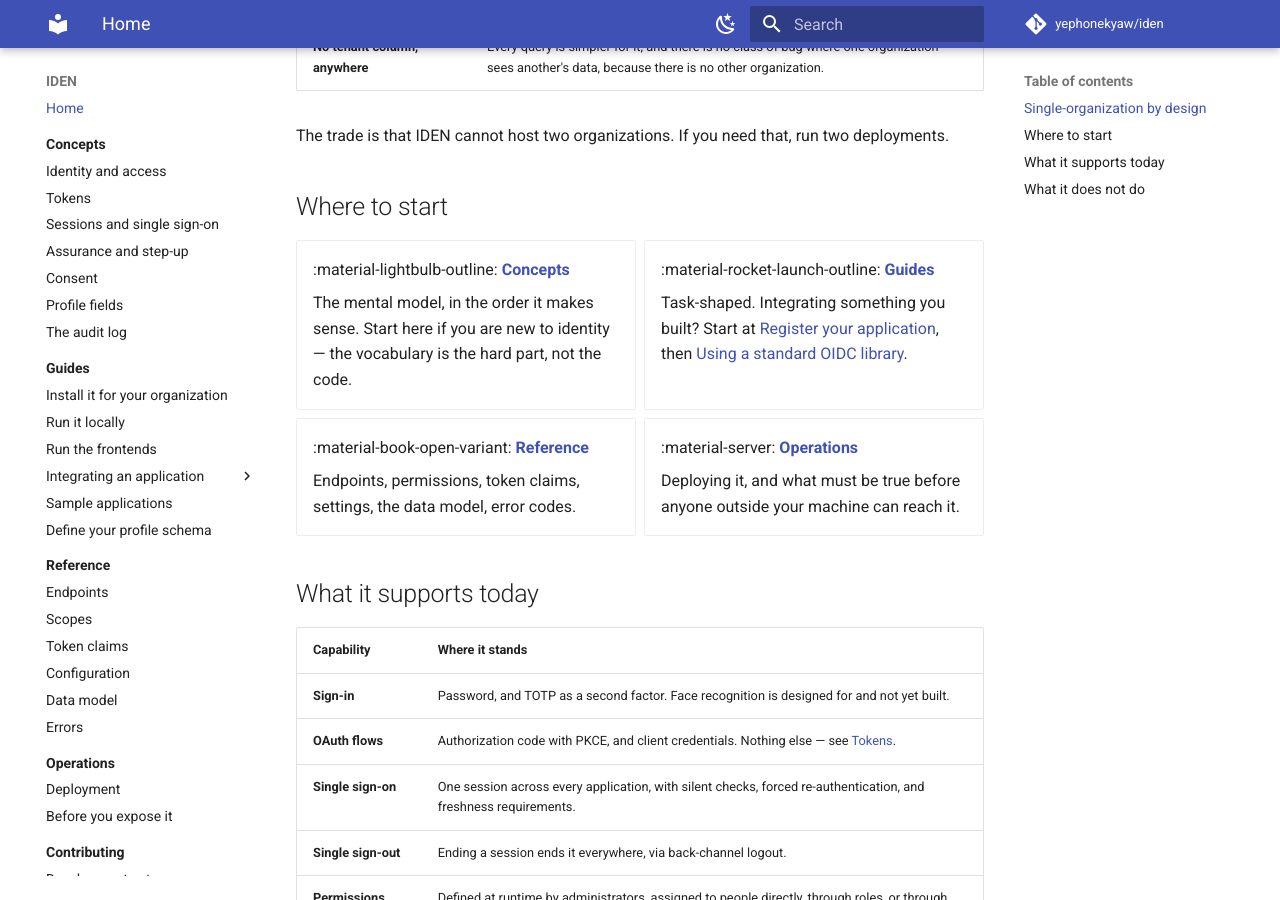
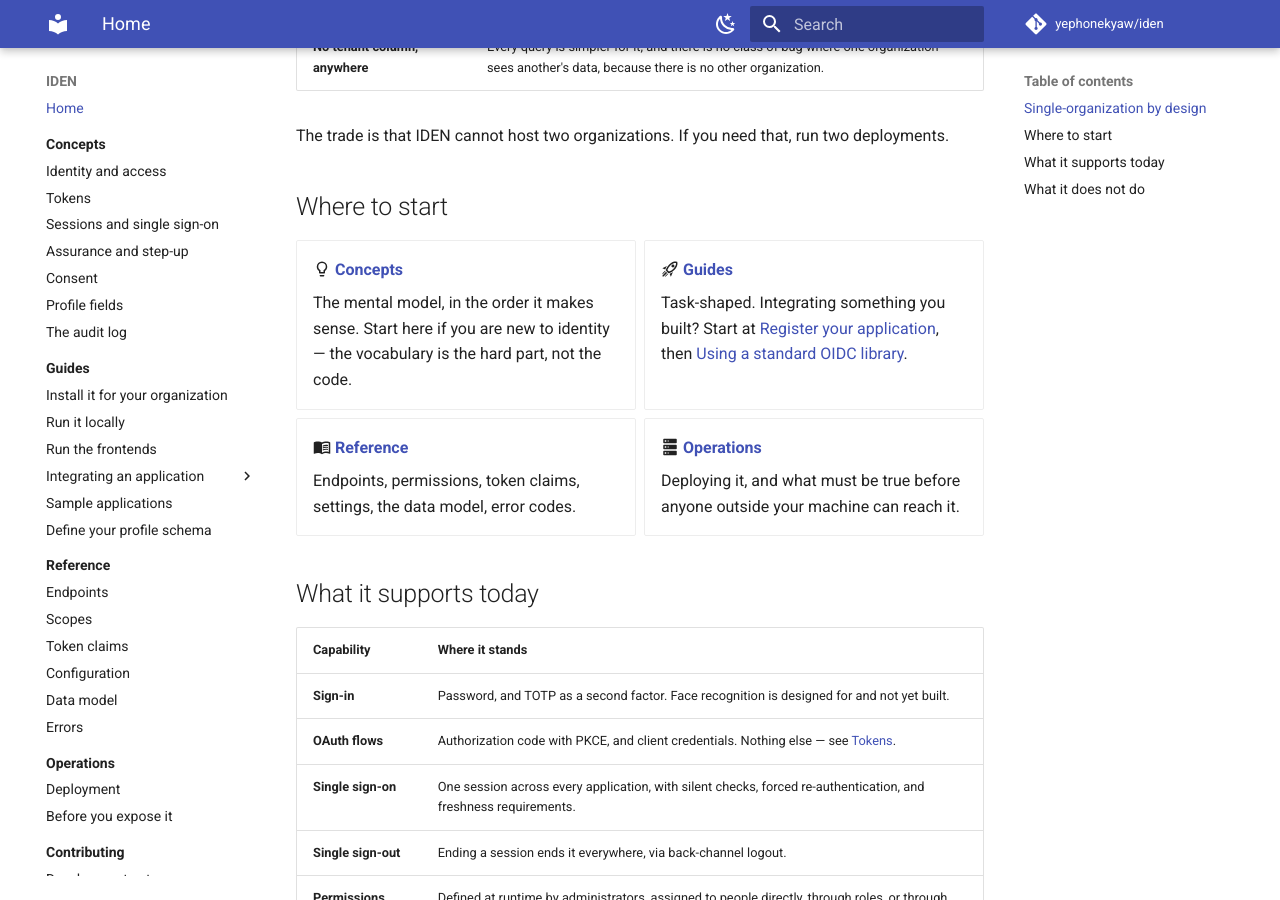
Before and after one commit to yephonekyaw/iden, an MkDocs documentation site: the page built from doc/index.md, in a window 1280 px wide and 900 px high, scrolled down 715 px. Built offline with MkDocs 1.6.1 and Material for MkDocs 9.7.7, drawn with Linux system fonts in a browser that asks for light colours; comment, search, counter and statistics services are not loaded.

Commit message:
docs: enable pymdownx.emoji so the icon shortcodes render
The four cards on the home page were shipping `:material-server:` and friends
to the browser as literal text. Material ships its icon sets as an emoji index,
which needs the extension configured to reach them.

.vscode/settings.json already lists both python tags — only the extension was
missing.

```diff
--- a/mkdocs.yml
+++ b/mkdocs.yml
@@ -1,7 +1,7 @@
 # yaml-language-server: $schema=https://squidfunk.github.io/mkdocs-material/schema.json
 #
-# The `!!python/name:` tag below is resolved by MkDocs' own YAML loader, not by a
-# plain parser. An editor will report it as an unresolved tag unless it is told
+# The `!!python/name:` tags below are resolved by MkDocs' own YAML loader, not by
+# a plain parser. An editor will report them as unresolved tags unless it is told
 # otherwise — the schema line above does that, and .vscode/settings.json lists
 # the tags explicitly for the VS Code YAML extension.
 
@@ -58,6 +58,11 @@ markdown_extensions:
   - toc:
       permalink: true
   - pymdownx.details
+  # `:material-rocket-launch-outline:` and friends. Material ships the icon sets
+  # as an emoji index, so without this the shortcodes reach the page as text.
+  - pymdownx.emoji:
+      emoji_index: !!python/name:material.extensions.emoji.twemoji
+      emoji_generator: !!python/name:material.extensions.emoji.to_svg
   - pymdownx.highlight:
       anchor_linenums: true
   - pymdownx.inlinehilite
```
